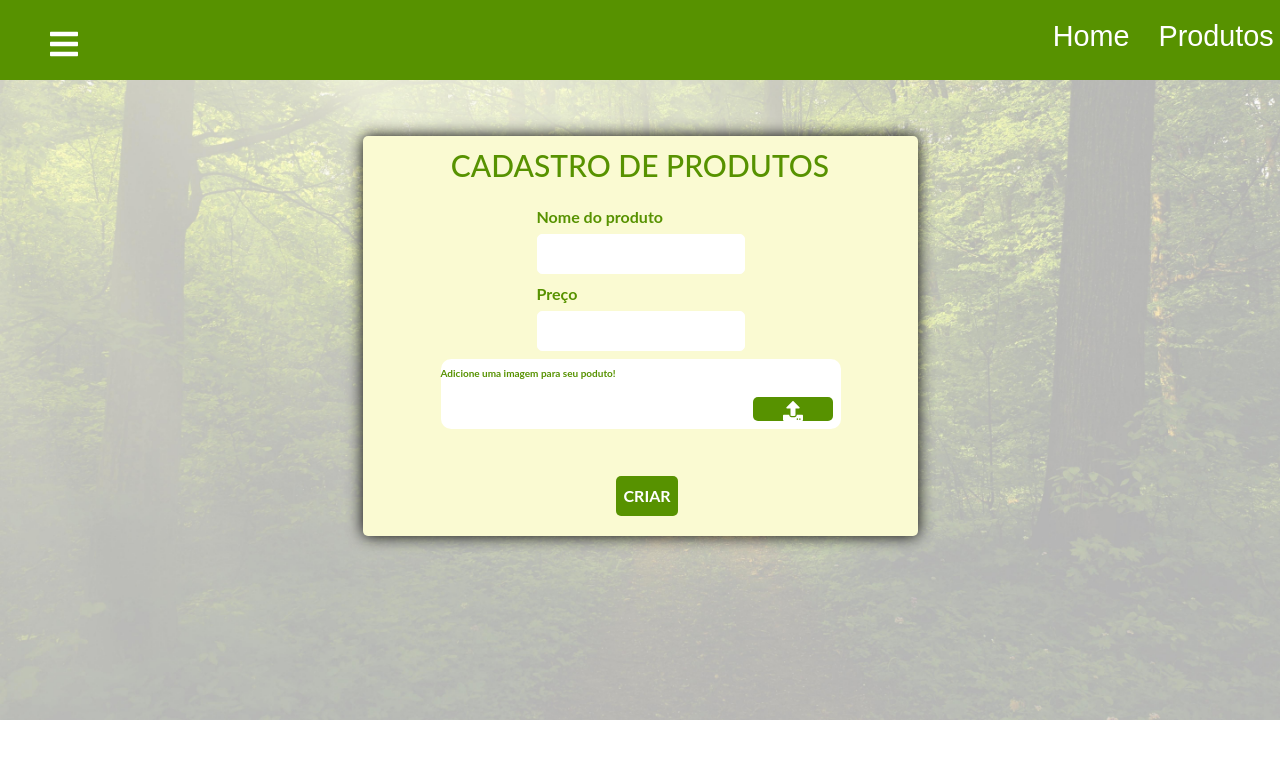
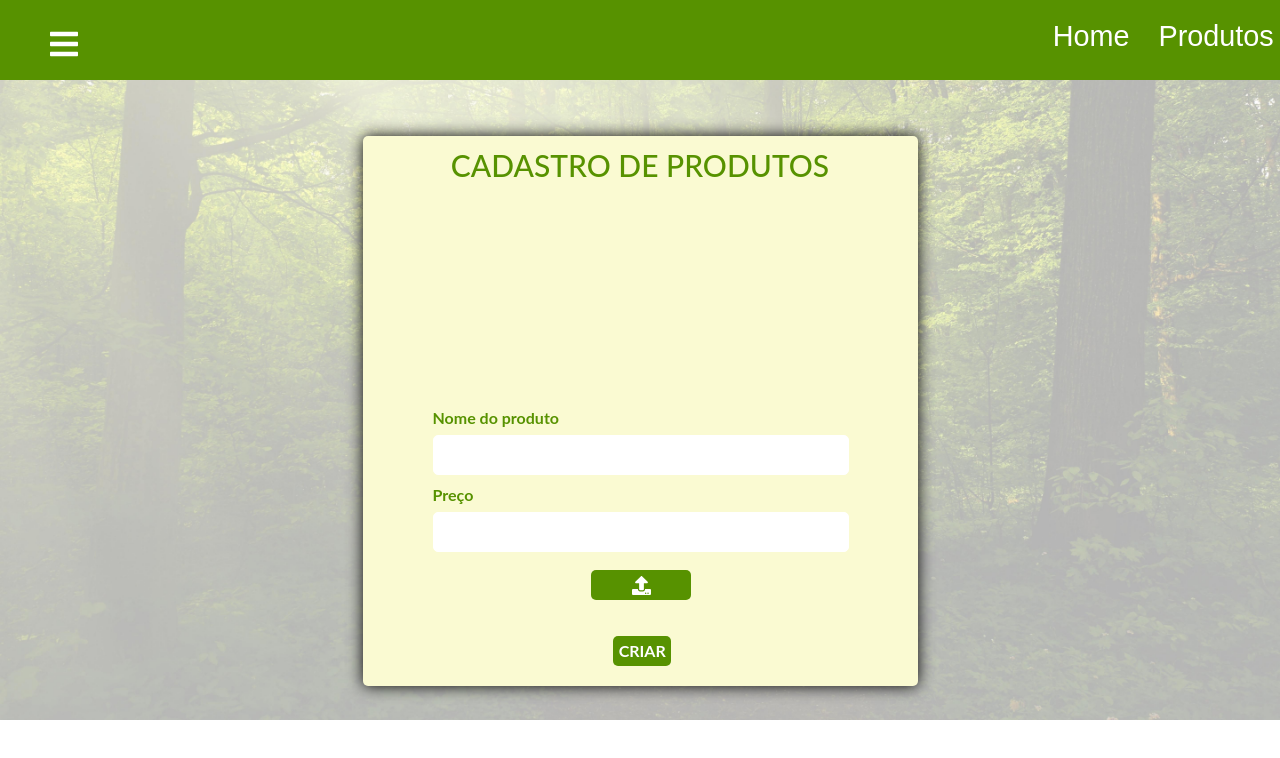
Before and after one commit to Vitoria-estevao-reg1sem2021/tcc-product, a React (Create React App) app: page /cadastroProd in a window 1280 px wide. Shown: the top 758 px of the page. Built offline with nearby package versions, Linux system fonts and the light colour scheme.

Commit message:
salvandoo

```diff
--- a/package.json
+++ b/package.json
@@ -15,6 +15,7 @@
     "react-dom": "^18.1.0",
     "react-hook-form": "^7.31.1",
     "react-icons": "^4.3.1",
+    "react-redux": "^8.0.2",
     "react-router-dom": "^6.2.1",
     "react-scripts": "5.0.1",
     "react-toastify": "^9.0.1",
--- a/src/Pages/Produtos/cadastroProd.js
+++ b/src/Pages/Produtos/cadastroProd.js
@@ -3,14 +3,26 @@ import "./layout/cadas_prod.css";
 import { createProduct } from "../../services/api";
 import { AuthContext } from "../../contexts/auth";
 import * as FaIcons from "react-icons/fa";
+// import {useSelector } from 'react-redux';
 
 
 const CadastroProd = () => {
   const [description, setDescription] = useState("");
   const [price, setPrice] = useState("");
   const [image, setImage] = useState("");
+  const imgFunction = (event) => {
+    setImage(event.target.value)
+      const reader = new FileReader();
+      reader.onload = function(){
+        const output = document.getElementById('output');
+        output.src = reader.result;
+
+      };
+      reader.readAsDataURL(event.target.files[0]);
+  }
 
   const { register } = useContext(AuthContext);
+
 
   const handleSubmit = (e) => {
     e.preventDefault();
@@ -18,12 +30,14 @@ const CadastroProd = () => {
     register(description, price, image);
   };
 
+  // const loggedInAdm = useSelector(state => state.loggedInAdm)
+
+
   return (
     <div className="container">
       <div className="cadastro-form">
         <form onSubmit={handleSubmit}>
           <h1>CADASTRO DE PRODUTOS</h1>
-
           <div className="cadastro-labelp">
             <label>
               Nome do produto
@@ -36,7 +50,6 @@ const CadastroProd = () => {
                   onChange={(e) => setDescription(e.target.value)}
                 />
               </div>
-              {/* <span>{errors.description?.message}</span> */}
             </label>
           </div>
           <div className="cadastro-labelp">
@@ -53,23 +66,25 @@ const CadastroProd = () => {
               </div>
             </label>
           </div>
+          {image != null && image != "" ?
+          <div className="id_img">
+                <img id="output" style={{
+                  minHeight: "200px",
+                  minWidth:"200px",
+                  maxHeight: "200px",
+                  maxWidth: "200px",
+                  border: "0px"} }/>
+              </div>
+            :null}
           <div className="cadastro-labelp">
             <label>
-              <div className="up-file">
-              <div className="up-text"
-                  data-text="Adicione uma img do prod"
-                  value="">
-                    <p>Adicione uma imagem para seu poduto!</p>
-                  {/* $("cadastro-label").on("change", "image", function(){
-                    $(this).parent("up-text").attr("data-text",
-                    $(this).val().replace(/.*(\/|\\)/, ''))}); */}
-                </div>
+              <div >
                 <input
                   type="file"
                   name="image"
                   id="image"
                   value={image}
-                  onChange={(e) => setImage(e.target.value)}
+                  onChange={(e) => imgFunction(e)}
                   placeholder="image"
                   hidden
                 />
@@ -78,18 +93,10 @@ const CadastroProd = () => {
                   <FaIcons.FaUpload id="icon_upload"/>
                   </center>
                 </label>
-
               </div>
-              {/* {errors.image && (
-            <span>
-              *A senha precisa ter no mínimo 8 caracteres; <br /> *A senha
-              precisa ter no mínimo uma letra maiúscula, <br />
-              uma minúscula e um número
-            </span>
-          )} */}
             </label>
           </div>
-          <div className="submit-button">
+          <div className="button-criar">
             <button type="submit">CRIAR</button>
           </div>
         </form>
@@ -98,4 +105,6 @@ const CadastroProd = () => {
   );
 };
 
+
+
 export default CadastroProd;
--- a/src/Pages/Produtos/layout/cadas_prod.css
+++ b/src/Pages/Produtos/layout/cadas_prod.css
@@ -1,5 +1,5 @@
 .cadastro-form {
-    height: 400px;
+    height: 550px;
     width: 50%;
     /* margin: auto; */
     margin-top: 5%;
@@ -36,7 +36,7 @@
     border: 1px solid white;
     padding-left: 5px;
     /* height: 5%; */
-    width: 100%;
+    /* width: 100%; */
     margin-top: 5px;
     /* animation-name: move;
     animation-duration: 2s; */
@@ -44,7 +44,7 @@
 
 }
 
-.cadastro-input input:hover {
+input:hover {
     border: 1px solid #579200;
 }
 .cadastro-labelp label{
@@ -59,9 +59,9 @@
 
 }
 
-.submit-button button {
-    /* height: 5px; */
-    width: 130%;
+.button-criar button {
+    height: 30px;
+    width: 140%;
     background-color: #579200;
     border-radius: 5px;
     color: white;
@@ -69,6 +69,8 @@
     font-weight: bold;
     cursor: pointer;
     margin-bottom: 20px;
+    margin-left: -6px;
+    margin-top: 20px;
     /* animation-name: move;
     animation-duration: 2s; */
 
@@ -81,29 +83,65 @@
 #Up_img_label{
     background-color: #579200;
     border-radius: 5px;
-    width: 20%;
-    margin-left: 78%;
+    width: 100px;
+    height: 30px;
+    /* margin-left: 0%; */
     display: inline-block;
+    margin-top: 10px;
 }
 #icon_upload{
     color: white;
-    width: 50%;
-    height: 20px;
+    width: 45%;
+    height: 19px;
+    margin-top: 4px;
 
 }
 .up-file{
     background-color: white;
     border-radius: 10px;
-    width: 400px;
+    width: 5px;
     min-width: 120px;
 }
-.up-text{
-    width: 60%;
-    display: inline-block;
-    padding-right: 0px;
-    margin-bottom: 0px;
-    /* margin: 0 auto; */
+
+.id_img {
+    border: none;
 }
-p{
-    font-size: 10px;
-}
+#output{
+    border: none;}
+/* }
+@media(max-width:600px){
+    .cadastro-form {
+        height: 550px;
+        width: 200px;
+        margin-top: 5%;
+    }
+
+    .cadastro-form h1 {
+        text-align: center;
+        padding-top: 2%;
+        font-size: 30px;
+        color: #579200;
+        margin-bottom: 5px;
+    }
+
+    .cadastro-form form {
+        height: 100%;
+        width: 100%;
+        gap: 0px;
+        flex-direction: column;
+        background-color: #FAFAD2;
+        border-radius: 5px;
+        animation-name: fade;
+        animation-duration: 2s;
+        box-shadow: 0 0 1em black;
+    }
+
+    .cadastro-input input {
+        border-radius: 5px;
+        border: 1px solid white;
+        padding-left: 5px;
+        margin-top: 5px;
+        margin-left: 0px;
+
+    }
+} */
```
Also changed, not shown: src/services/api.js (line endings or trailing spaces), 1 other file (tests, documents, lock files or other folders).
